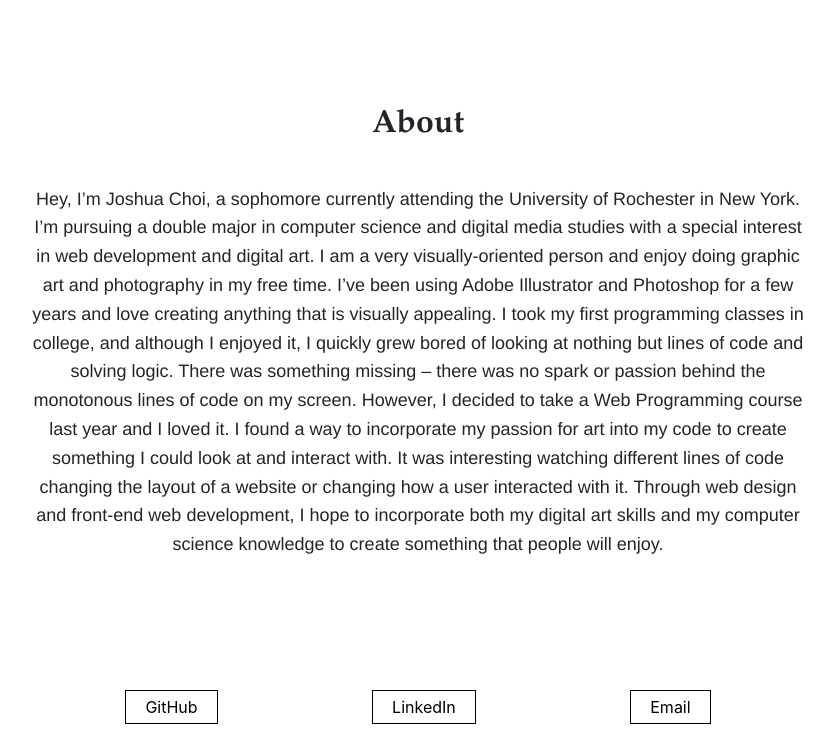
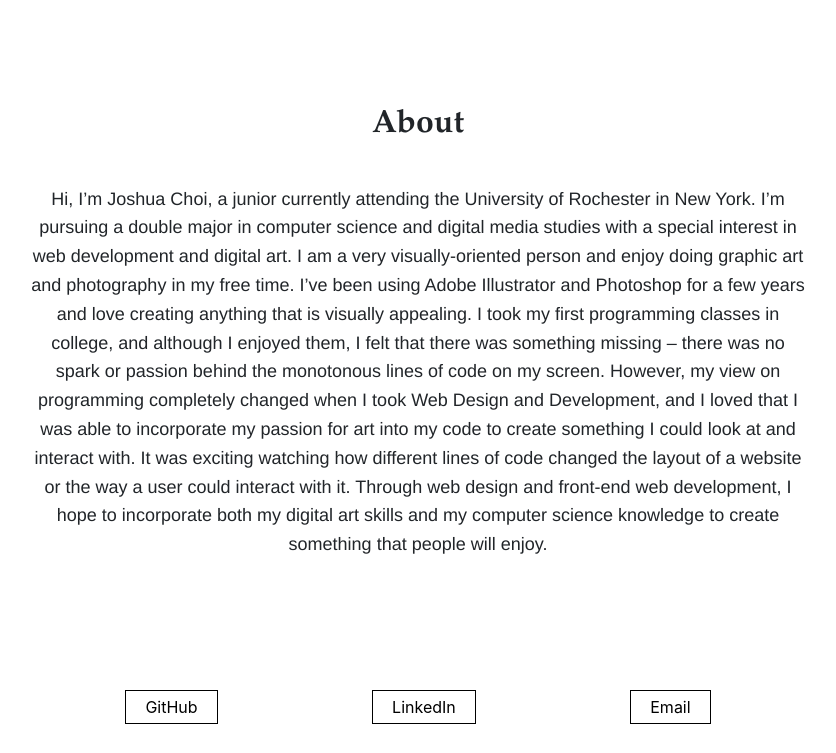
Before and after one commit to JChoi54/ArtPortfolio, a Flask app: page / in a window 1280 px wide. Shown: the part 639-1392 px from the top of the page, without its empty margins (222-1058 px from the left). Run offline with Flask 2, Linux system fonts and the light colour scheme; some libraries are stand-ins or nearby versions.

Commit message:
Updated home content

```diff
--- a/static/home.css
+++ b/static/home.css
@@ -216,8 +216,8 @@
         font-size: 10px;
     }
     .buttons-space {
-        margin-left: 25px;
-        margin-right: 25px;
+        margin-bottom: 40px;
+        display: block;
     }
     .email-dropdown ul li a{
         font-size: 8px;
--- a/static/projects.css
+++ b/static/projects.css
@@ -53,7 +53,7 @@
 
 .sidebar-header{
     padding-left: 30px;
-    padding-bottom: 0px;
+    padding-bottom: 0;
 }
 
 .sidebar_contents{
--- a/templates/design.html
+++ b/templates/design.html
@@ -70,10 +70,11 @@
                     </section>
 
                     <section class="banner_card" data-aos="fade-right">
-                        <a href="{{ url_for("static", filename = "images/banner_study_break2.jpg")}}" data-lightbox="mygallery">
-                             <img src="{{ url_for("static", filename = "images/banner_study_break2.jpg")}}" alt="">
+                        <a href="{{ url_for("static", filename = "images/public_speaking.jpg")}}" data-lightbox="mygallery">
+                             <img src="{{ url_for("static", filename = "images/public_speaking.jpg")}}" alt="">
                         </a>
                     </section>
+
 
                 </main>
 
--- a/templates/home.html
+++ b/templates/home.html
@@ -39,18 +39,18 @@
     <div class="about_me">
         <h1>About</h1>
         <p>
-            Hey, I’m Joshua Choi, a sophomore currently attending the University of Rochester in New York. I’m pursuing
+            Hi, I’m Joshua Choi, a junior currently attending the University of Rochester in New York. I’m pursuing
             a double major in computer science and digital media studies with a special interest in web development and
             digital art. I am a very visually-oriented person and enjoy doing graphic art and photography in my free
             time. I’ve been using Adobe Illustrator and Photoshop for a few years and love creating anything that is
-            visually appealing. I took my first programming classes in college, and although I enjoyed it, I quickly
-            grew bored of looking at nothing but lines of code and solving logic. There was something missing – there
-            was no spark or passion behind the monotonous lines of code on my screen. However, I decided to take a Web
-            Programming course last year and I loved it. I found a way to incorporate my passion for art into my code to create
-            something I could look at and interact with. It was interesting watching different lines of code changing
-            the layout of a website or changing how a user interacted with it. Through web design and front-end web development,
-            I hope to incorporate both my digital art skills and my computer science knowledge to create
-            something that people will enjoy.
+            visually appealing. I took my first programming classes in college, and although I enjoyed them, I felt that
+            there was something missing – there was no spark or passion behind the monotonous lines of code on my
+            screen. However, my view on programming completely changed when I took Web Design and Development, and I
+            loved that I was able to incorporate my passion for art into my code to create something I could
+            look at and interact with. It was exciting watching how different lines of code changed the layout of a
+            website or the way a user could interact with it. Through web design and front-end web development, I hope
+            to incorporate both my digital art skills and my computer science knowledge to create something that
+            people will enjoy.
         </p>
     </div>
     <div class="buttons">
```
Also changed, not shown: static/images/banner_study_break2.jpg (deleted), static/images/public_speaking.jpg (added).
